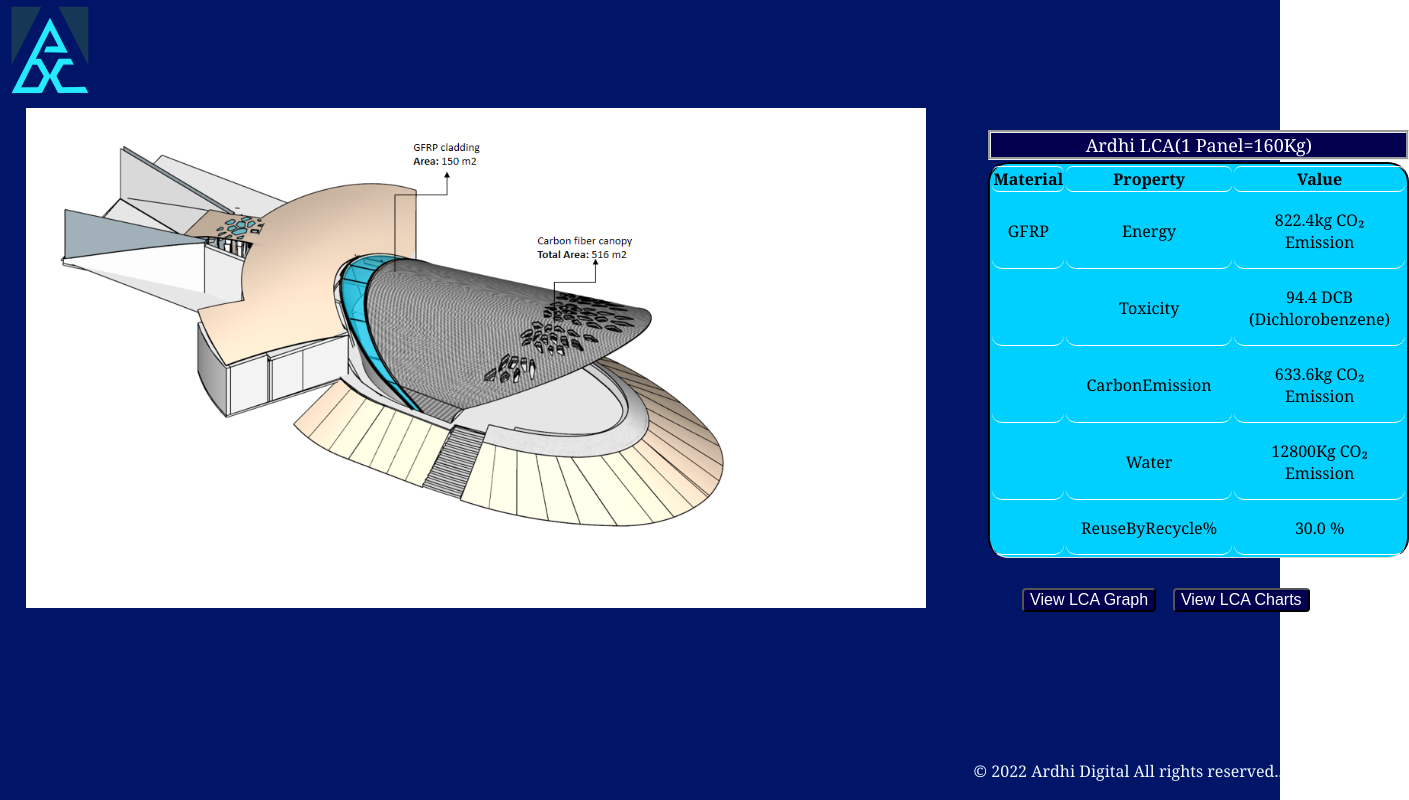
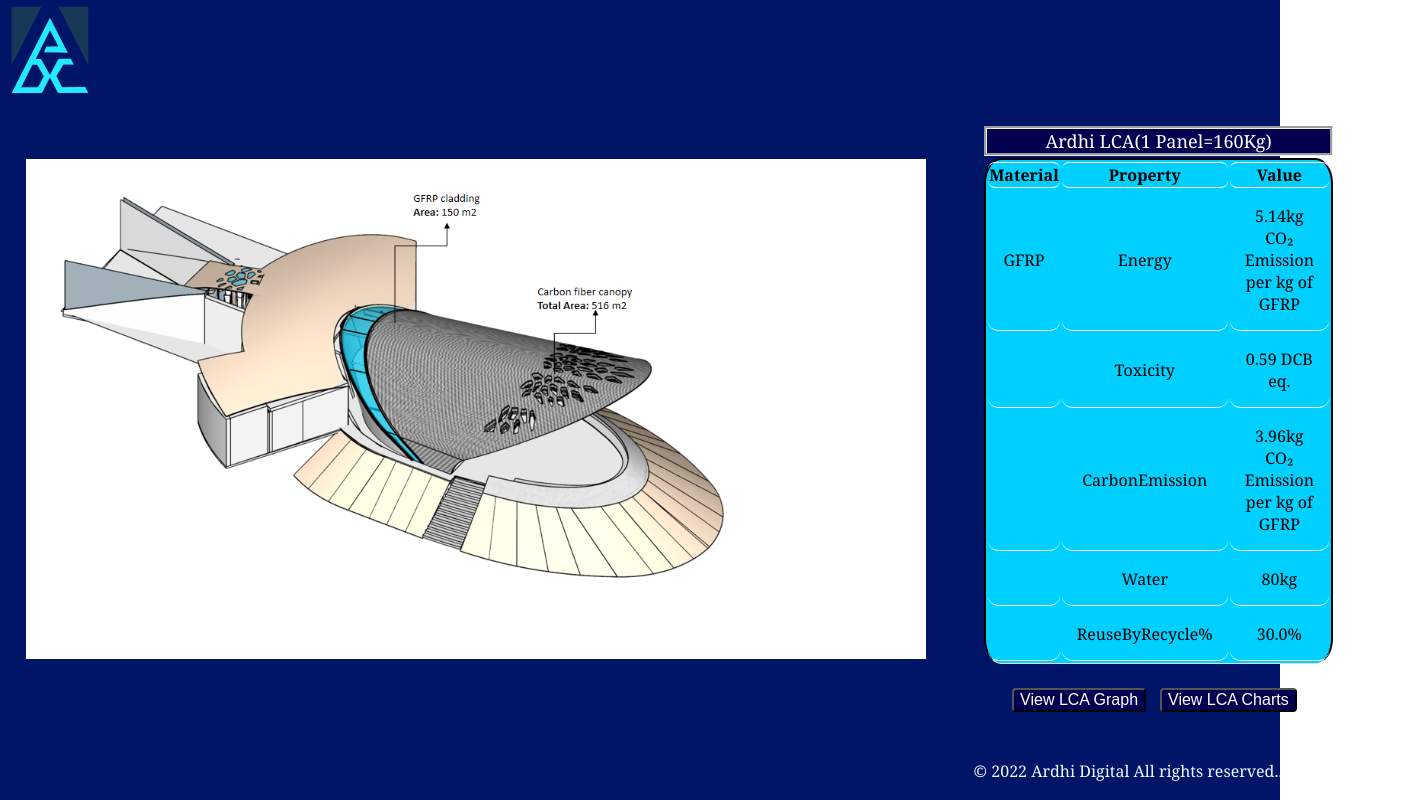
Before and after one commit to Naveen-Chaurasia/ardhi-prototype-app, a React (Create React App) app: page /Page1 in a window 1280 px wide. Shown: the whole page, 1409 px wide, since content can reach past the window. Built offline with nearby package versions, Linux system fonts and the light colour scheme.

Commit message:
updated table values acc . to new database

```diff
--- a/src/Page1.js
+++ b/src/Page1.js
@@ -69,27 +69,27 @@ console.log("*********************");
         <tr>
           <td>GFRP</td>
           <td>Energy</td>
-          <td>822.4kg CO₂ Emission</td>
+          <td>5.14kg CO₂ Emission per kg of GFRP</td>
         </tr>
         <tr>
           <td></td>
           <td>Toxicity</td>
-          <td>94.4 DCB (Dichlorobenzene)</td>
+          <td>0.59 DCB eq.</td>
         </tr>
         <tr>
           <td></td>
           <td>CarbonEmission</td>
-          <td>633.6kg CO₂ Emission</td>
+          <td>3.96kg CO₂ Emission per kg of GFRP</td>
         </tr>
         <tr>
           <td></td>
           <td>Water</td>
-          <td>12800Kg CO₂ Emission</td>
+          <td>80kg</td>
         </tr>
         <tr>
           <td></td>
           <td>ReuseByRecycle%</td>
-          <td>30.0 %</td>
+          <td>30.0%</td>
         </tr>
         {/* <tr>
           <td></td>
```
